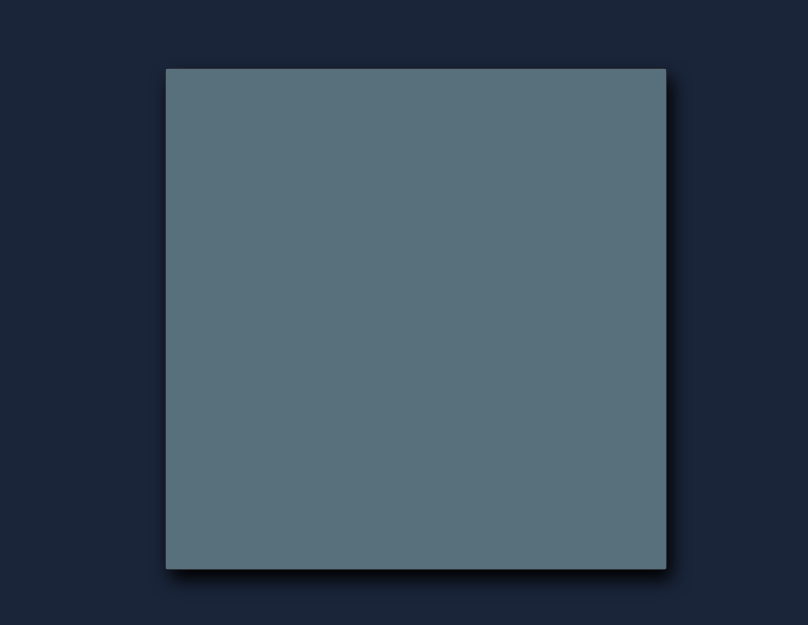
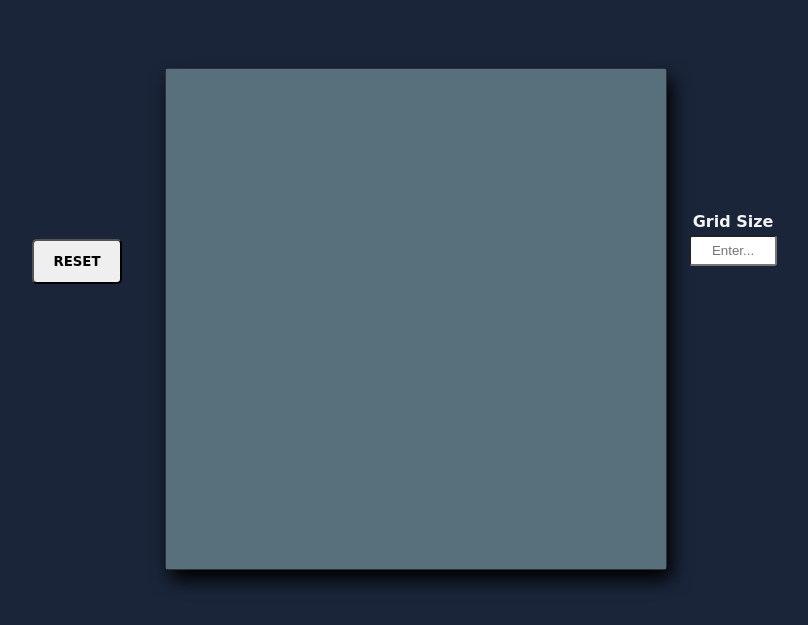
Before and after one commit to ekrresa/etch-a-sketch, a plain HTML site: page index.html in a window 1280 px wide. Shown: the part 81-706 px from the top of the page, without its empty margins (224-1032 px from the left). Drawn offline with Linux system fonts and the light colour scheme.

Commit message:
added reset button and grid size textbox

```diff
--- a/etch.css
+++ b/etch.css
@@ -20,6 +20,38 @@ h1 {
 	text-align: center
 }
 
+button {
+	position: absolute;
+    top: 40%;
+    left: 20%;
+    width: 90px;
+    height: 45px;
+    border-radius: 5px;
+    font-family: cursive;
+    font-weight: bold;
+}
+
+.gridsize {
+	position: absolute;
+    top: 33%;
+    right: 20%;
+    width: 118px;
+    border-radius: 5px;
+    text-align: center;
+    padding: 8px;
+}
+
+.gridsize h4 {
+    margin-bottom: 4px;
+}
+
+.gridsize input {
+	width: 80px;
+    height: 25px;
+    border-radius: 3px;
+    text-align: inherit;
+}
+
 .container {
 	width: 500px;
     height: 500px;
--- a/index.html
+++ b/index.html
@@ -6,6 +6,11 @@
 </head>
 <body>
 	<h1>Etch-A-Sketch</h1>
+	<button>RESET</button>
+	<div class="gridsize">
+		<h4>Grid Size</h4>
+		<input type="text" placeholder="Enter...">
+	</div>
 	<div class="container">
 
 	</div>
```
